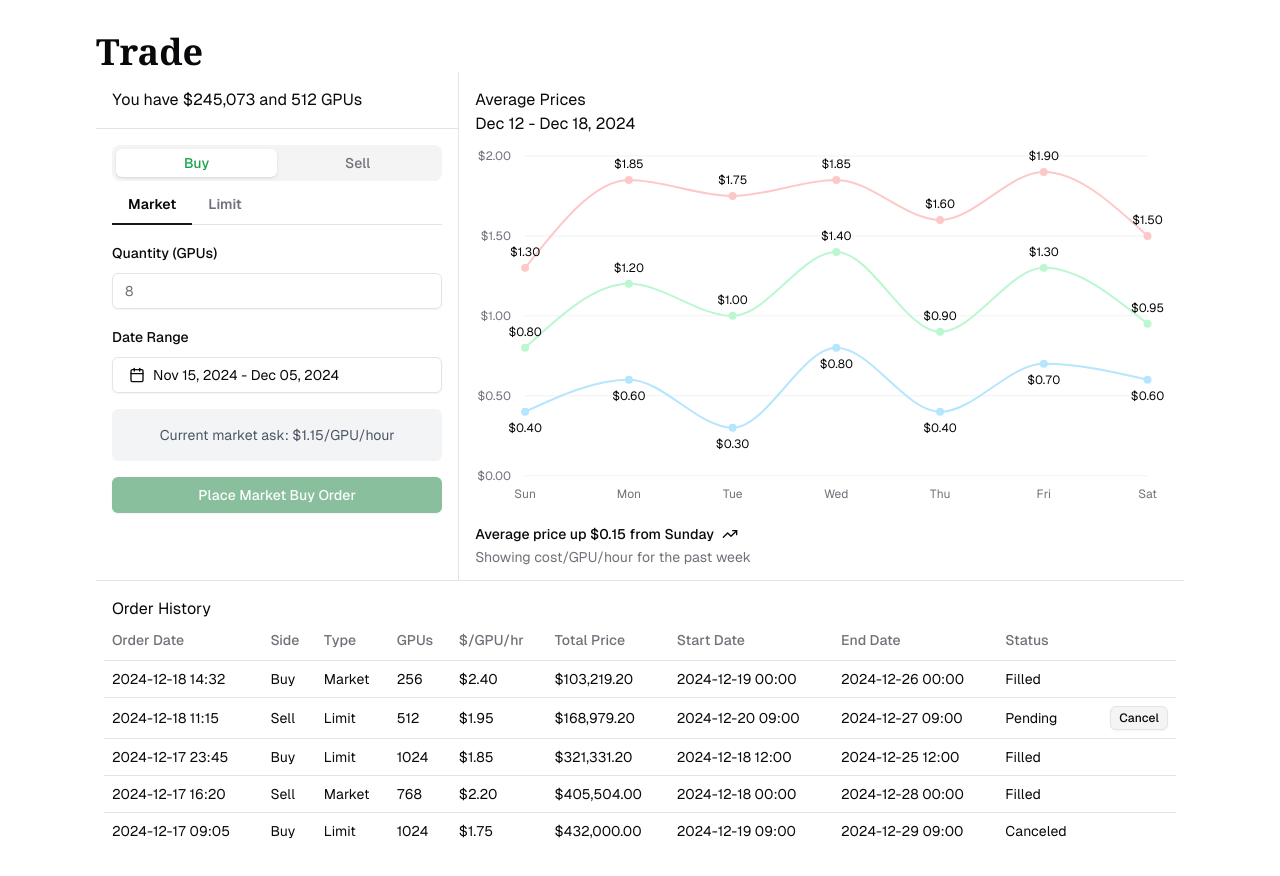
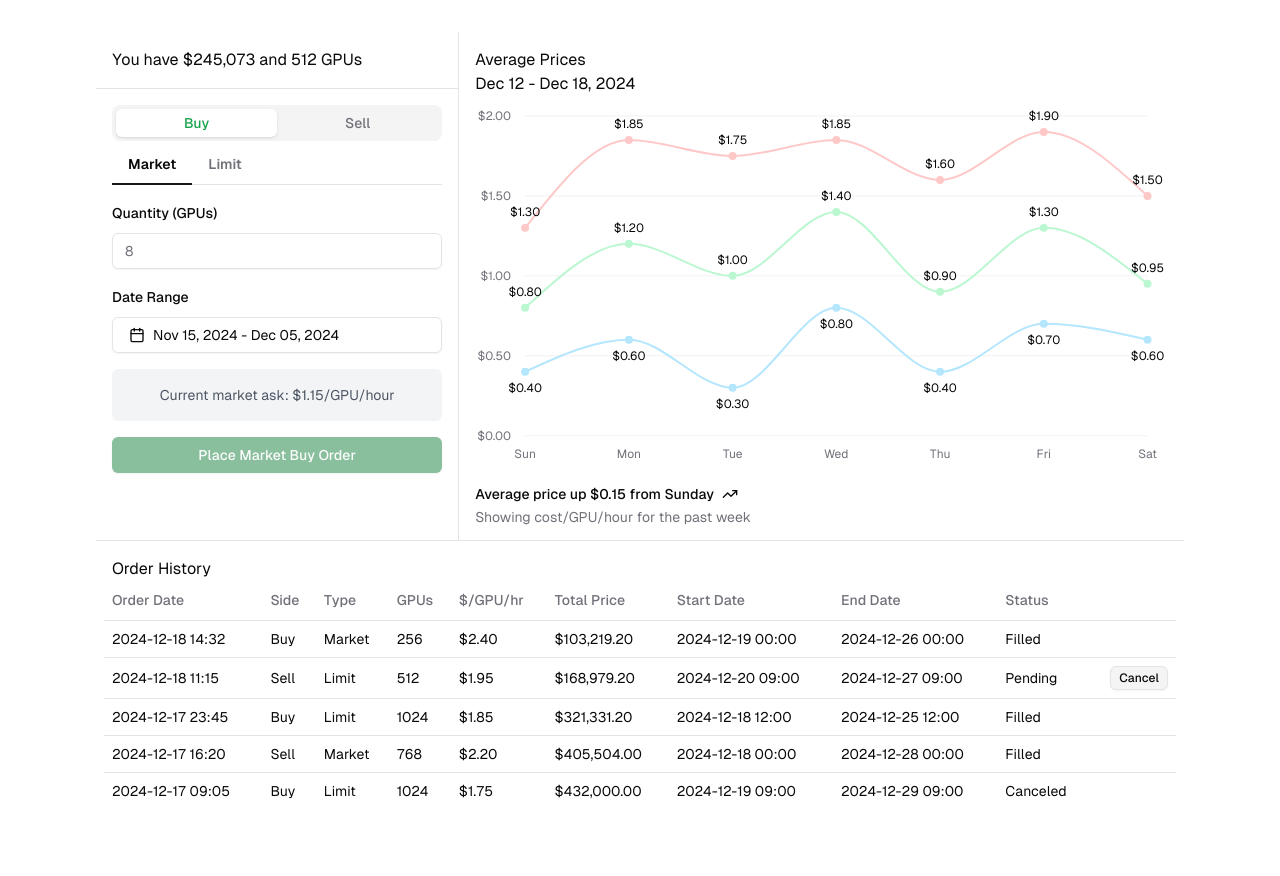
Before and after one commit to darzyx/gpu-auction-house, a Next.js app: page / in a window 1280 px wide. Shown: the top 876 px of the page. Built offline with nearby package versions, Linux system fonts and the light colour scheme.

Commit message:
Remove header (for now?)

```diff
--- a/src/app/page.tsx
+++ b/src/app/page.tsx
@@ -6,7 +6,6 @@ import { Separator } from "@/components/ui/separator";
 export default function Home() {
     return (
         <div className="w-full max-w-6xl p-8 flex flex-col">
-            <h1>Trade</h1>
             <div className="w-full grid grid-cols-[1fr_auto_2fr]">
                 <div>
                     <div className="p-4">You have $245,073 and 512 GPUs</div>
```
